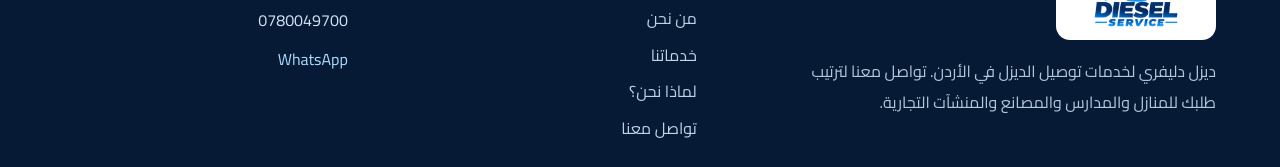
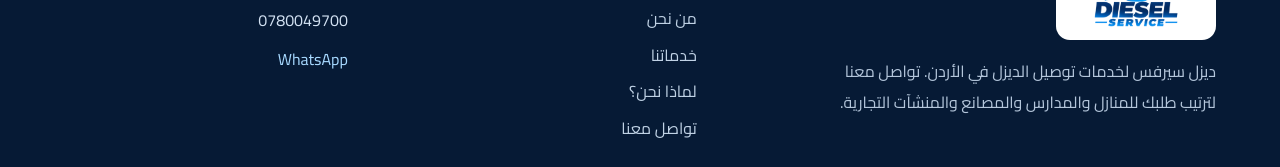
Before and after one commit to jodieseldelivery/jo_diesel_service, a plain HTML site: page index.html in a window 1280 px wide. Shown: the part 3229-3396 px from the top of the page. Drawn offline with Linux system fonts and the light colour scheme.

Commit message:
Update index.html

```diff
--- a/index.html
+++ b/index.html
@@ -273,7 +273,7 @@
         <div class="footer-brand">
           <img alt="Diesel Delivery" src="assets/logo.png" />
           <p>
-            ديزل دليفري لخدمات توصيل الديزل في الأردن. تواصل معنا لترتيب طلبك
+            ديزل سيرفس لخدمات توصيل الديزل في الأردن. تواصل معنا لترتيب طلبك
             للمنازل والمدارس والمصانع والمنشآت التجارية.
           </p>
         </div>
```
